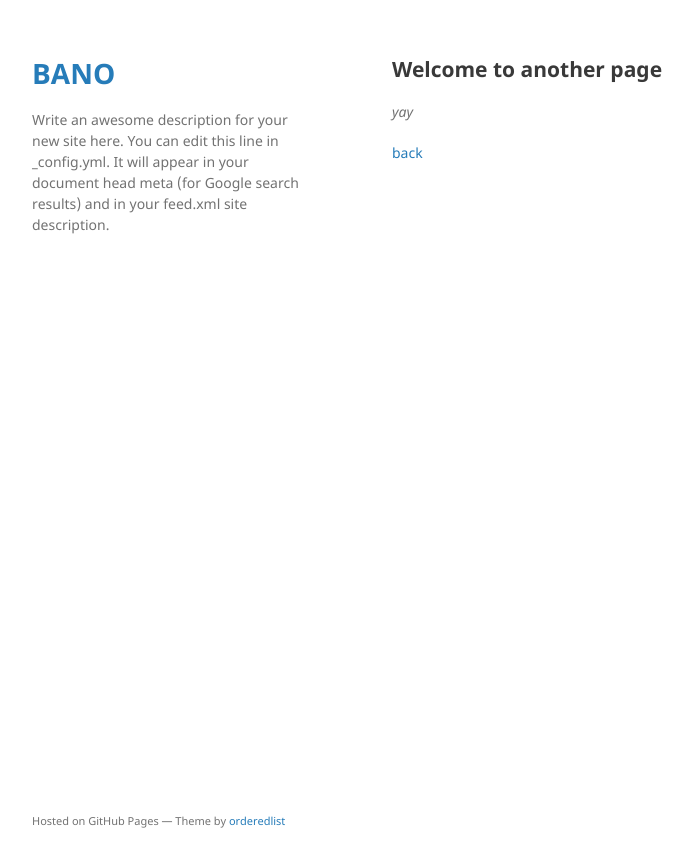
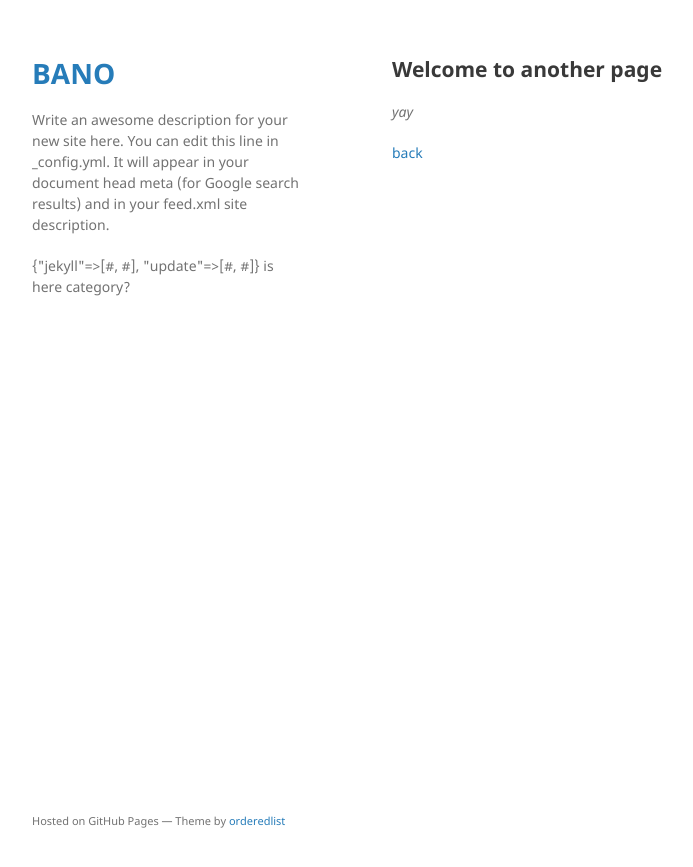
Before and after one commit to hello-bano/hello-bano.github.io, a Jekyll site: the page built from another-page.md, in a window 1280 px wide. Shown: the top 867 px of the page, without its empty margins (178-871 px from the left). Built offline with Jekyll 4.4.1, drawn with Linux system fonts in a browser that asks for light colours.

Commit message:
layout test

```diff
--- a/_layouts/default.html
+++ b/_layouts/default.html
@@ -37,6 +37,8 @@
           <li><a href="{{ site.github.repository_url }}">View On <strong>GitHub</strong></a></li>
         </ul>
         {% endif %}
+
+        <p>{{ site.categories }} is here category?</p>
       </header>
       <section>
 
```
